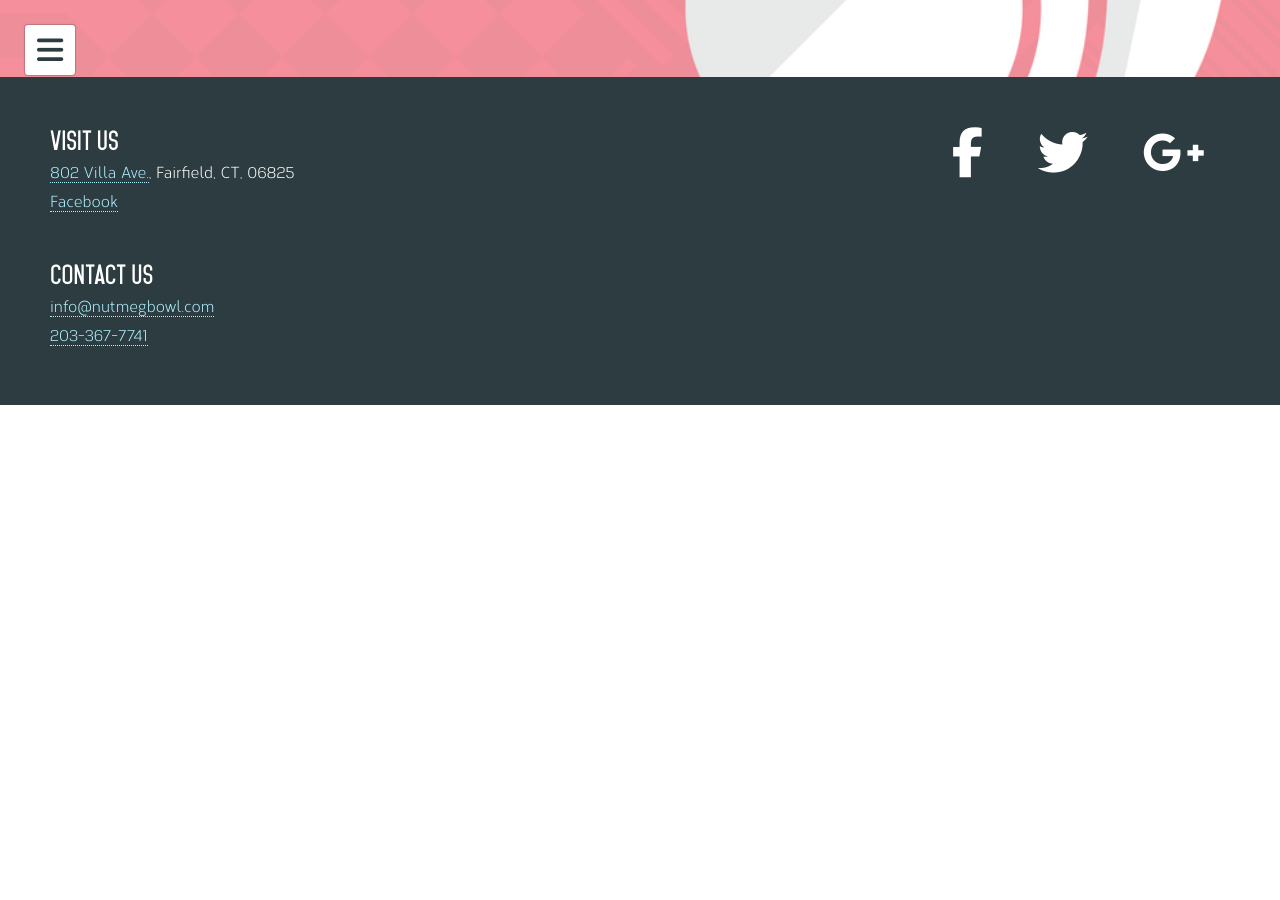
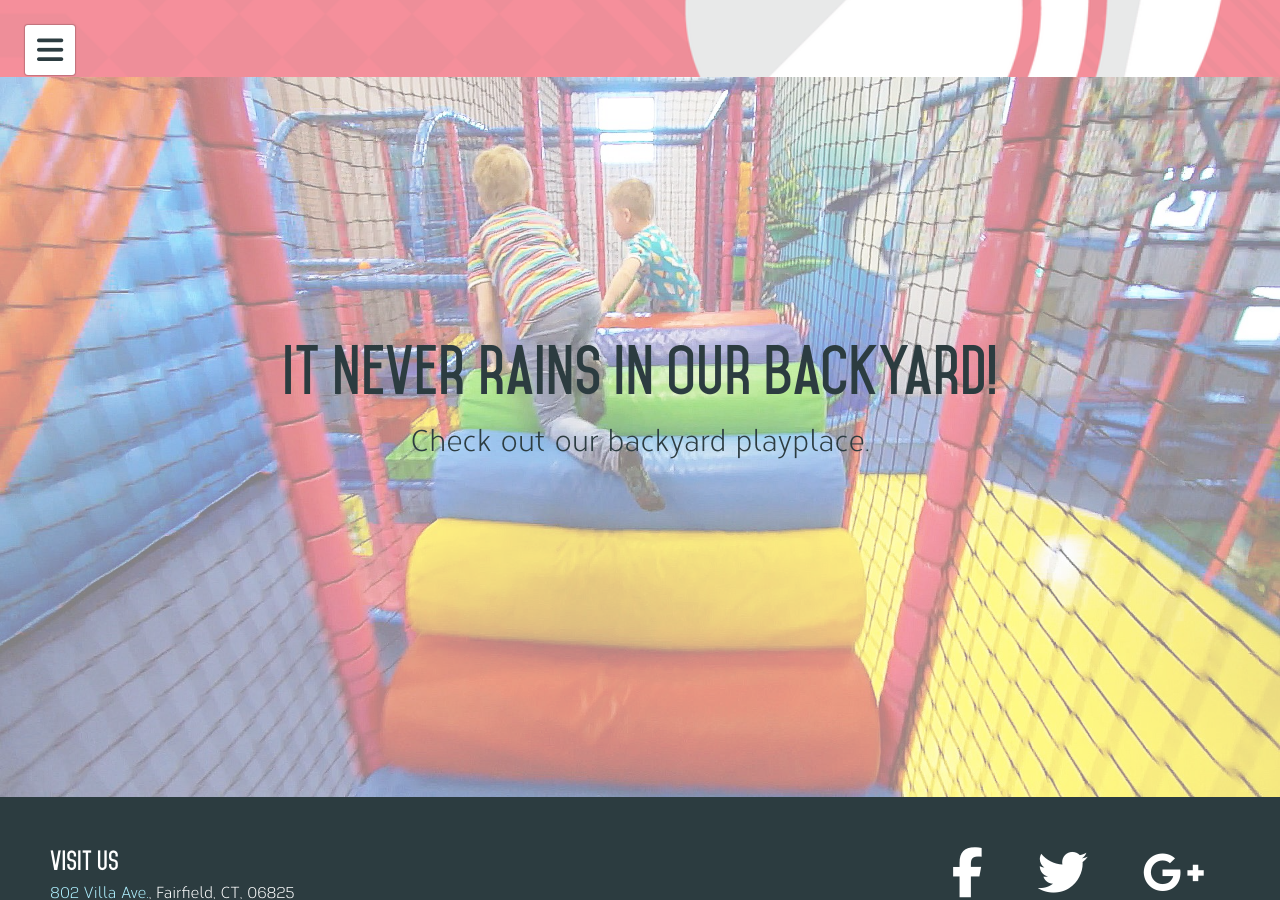
Before and after one commit to jlam55555/nutmegbowl, a Jekyll site: the page built from index.html, in a window 1280 px wide and 900 px high, scrolled down 722 px. Built offline with Jekyll 4.4.1, drawn with Linux system fonts in a browser that asks for light colours; nearby versions of some CDN libraries; before the commit the page ends 1127 px from its top, so only the background shows below that.

Commit message:
Added another image

```diff
--- a/_layouts/default.html
+++ b/_layouts/default.html
@@ -15,7 +15,7 @@
   <body>
     <header>
        <i title="Menu" class="fa fa-bars menuButton shadowHover rounded pointer animate"></i>
-      <h1 id="title"><a href="/" class="noStyle">Nutmeg Bowl</a></h1>
+      <h1 id="title"><a href="{{ site.baseurl }}/" class="noStyle">Nutmeg Bowl</a></h1>
       <nav id="mainNav">
         <div class="dropdown animate pointer" data-dropdown="1"><a class="noStyle" href="pricing.html">Pricing <i class="fa fa-caret-down"></i></a></div>
           <div class="dropdownLinks animate hidden shadow" id="dropdown1">
--- a/index.html
+++ b/index.html
@@ -11,3 +11,11 @@ layout: default
     <p>Join us for the best bowling in Fairfield county!</p>
   </div>
 </div>
+<div class="shoutBox">
+  <img class="shoutImage" src="images/playplace.jpg" />
+  <div class="imageCover"></div>
+  <div class="shoutText">
+    <h1>It never rains in our backyard!</h1>
+      <p>Check out our backyard playplace.</p>
+  </div>
+</div>
```
Also changed, not shown: images/playplace.jpg (added).
